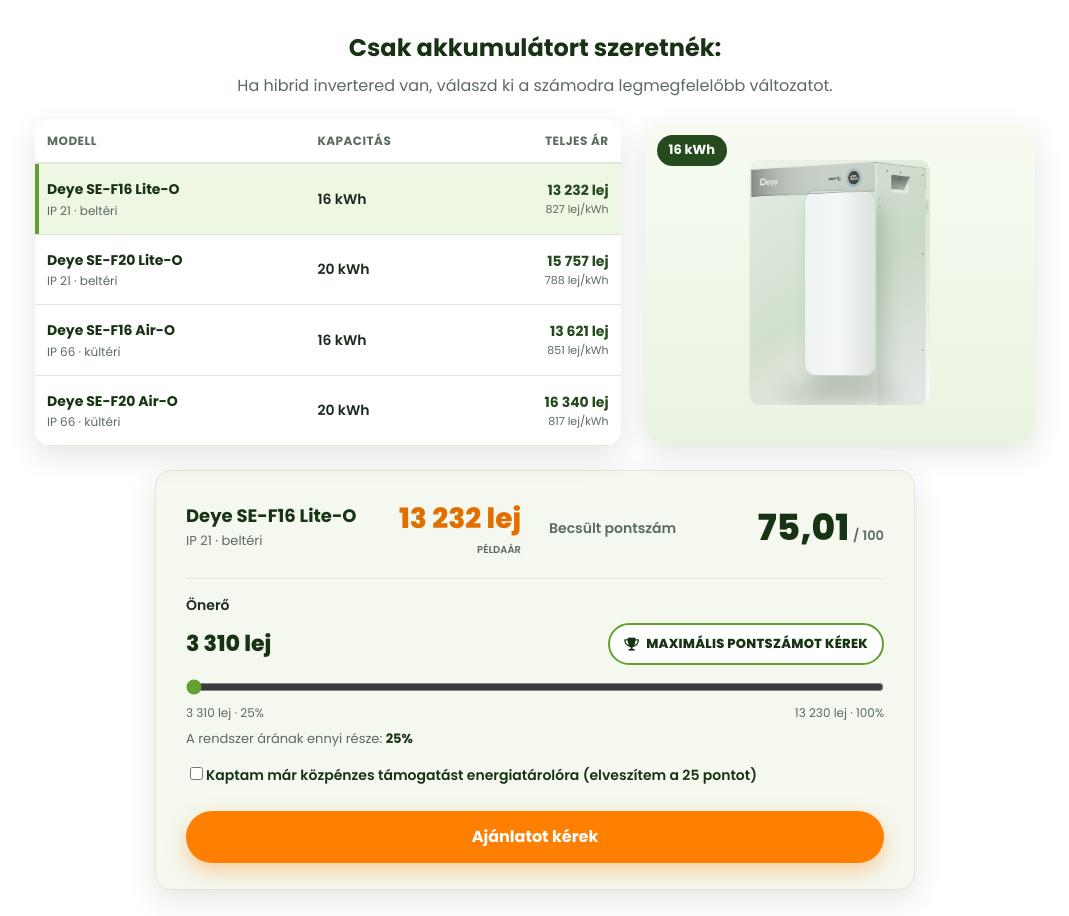
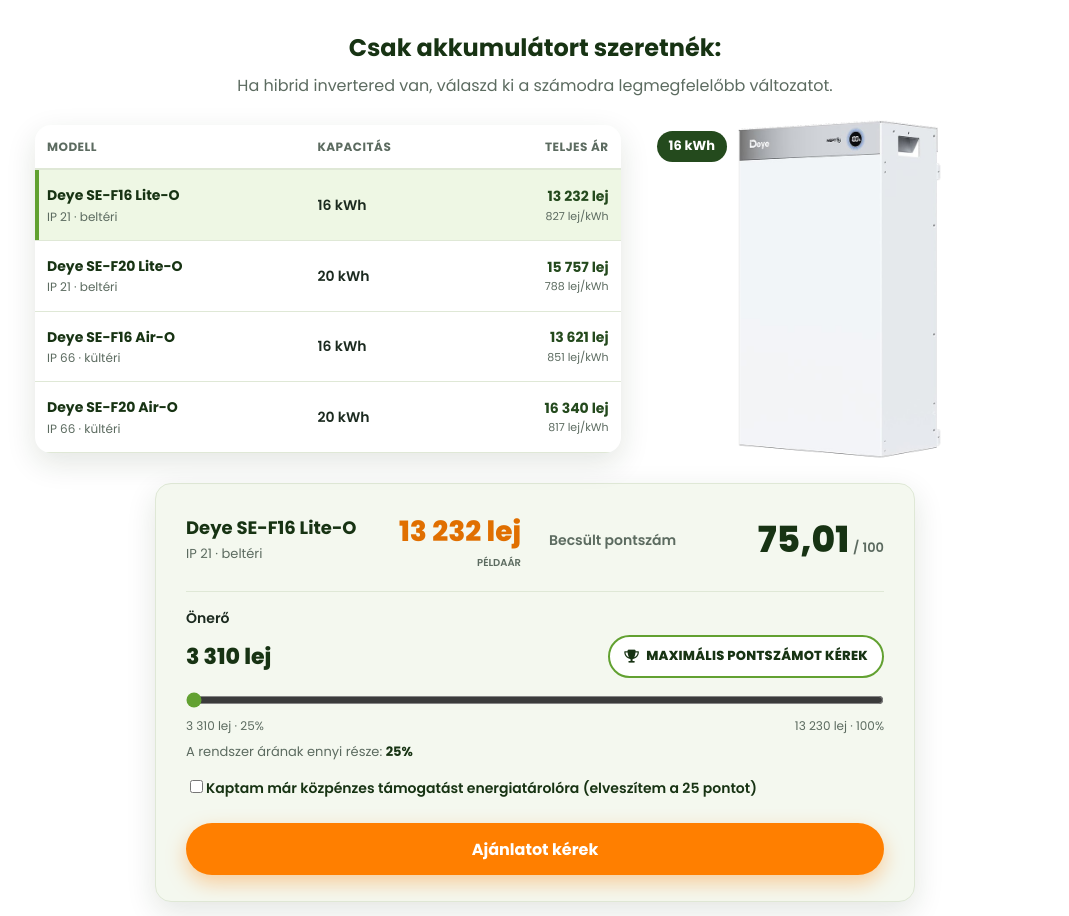
Before and after one commit to eerik98-cmd/solar-invest-marketing, a plain HTML site: page hu/index.html in a window 1280 px wide. Shown: the part 1064-1980 px from the top of the page, without its empty margins (105-1174 px from the left). Drawn offline with Linux system fonts and the light colour scheme.

Commit message:
Casa Verde: battery picker image without the carousel card styling
The carousel's .battery-art rules added a boxed panel, shadow and
multiply blend around the image. Reset them for the picker so the
transparent PNG shows cleanly.

Claude-Session: https://claude.ai/code/session_01GRUCUnxgLAUKgzDaGzmaZv

```diff
--- a/assets/css/casa-verde-2026.css
+++ b/assets/css/casa-verde-2026.css
@@ -464,3 +464,9 @@ body:not([data-features~="flux"]) .cta-actions .btn-ghost:hover{background:var(-
 .battery-pick-row strong{display:block;color:var(--green-dark);white-space:nowrap}
 .battery-pick-row small{display:block;font-size:11px;color:var(--muted)}
 @media (max-width:760px){.battery-pick-grid{grid-template-columns:1fr}.battery-pick-art{min-height:240px}}
+
+/* Battery picker image: remove the carousel's card/shadow styling so the transparent PNG sits clean */
+.battery-pick-art{background:none;box-shadow:none;border-radius:0;padding:0;min-height:300px}
+.battery-pick-art .battery-art{display:block;height:auto;background:none;border-radius:0;overflow:visible}
+.battery-pick-art .battery-art::before,.battery-pick-art .battery-art::after{content:none;display:none}
+.battery-pick-art .battery-art img{width:auto;height:auto;max-width:100%;max-height:340px;object-fit:contain;opacity:1;mix-blend-mode:normal;display:block;margin:0 auto}
--- a/hu/index.html
+++ b/hu/index.html
@@ -13,7 +13,7 @@
     <link rel="icon" href="../assets/img/logo/prlogo.png">
     <link rel="alternate" hreflang="ro" href="../ro/index.html">
     <link rel="stylesheet" href="../assets/css/fontawesome.min.css">
-    <link rel="stylesheet" href="../assets/css/casa-verde-2026.css?v=20261119r">
+    <link rel="stylesheet" href="../assets/css/casa-verde-2026.css?v=20261119s">
     <script src="../assets/js/casa-verde-2026.js?v=20261117e" defer></script>
 </head>
 <!--
```
Also changed, not shown: ro/index.html (+1 -1 lines).
